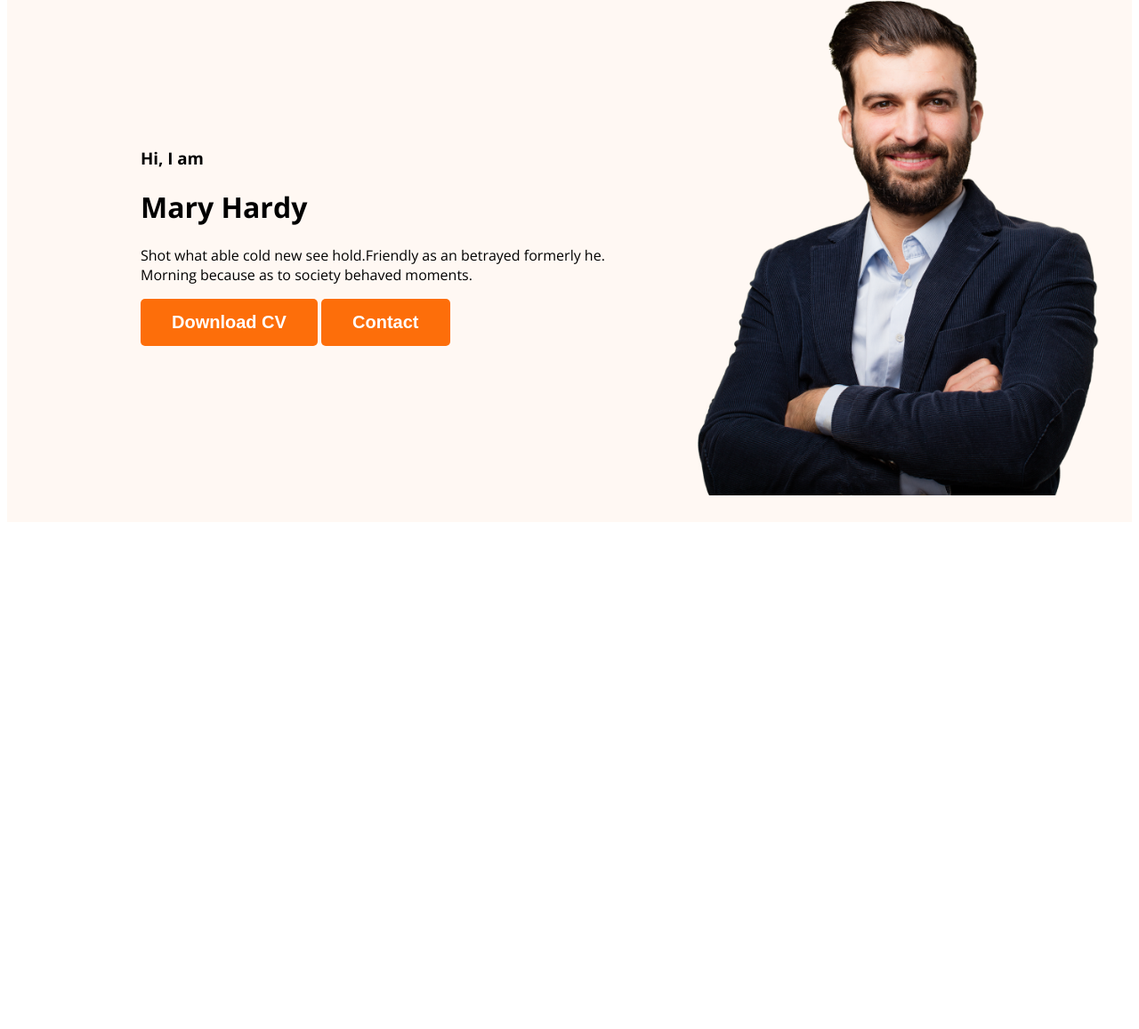
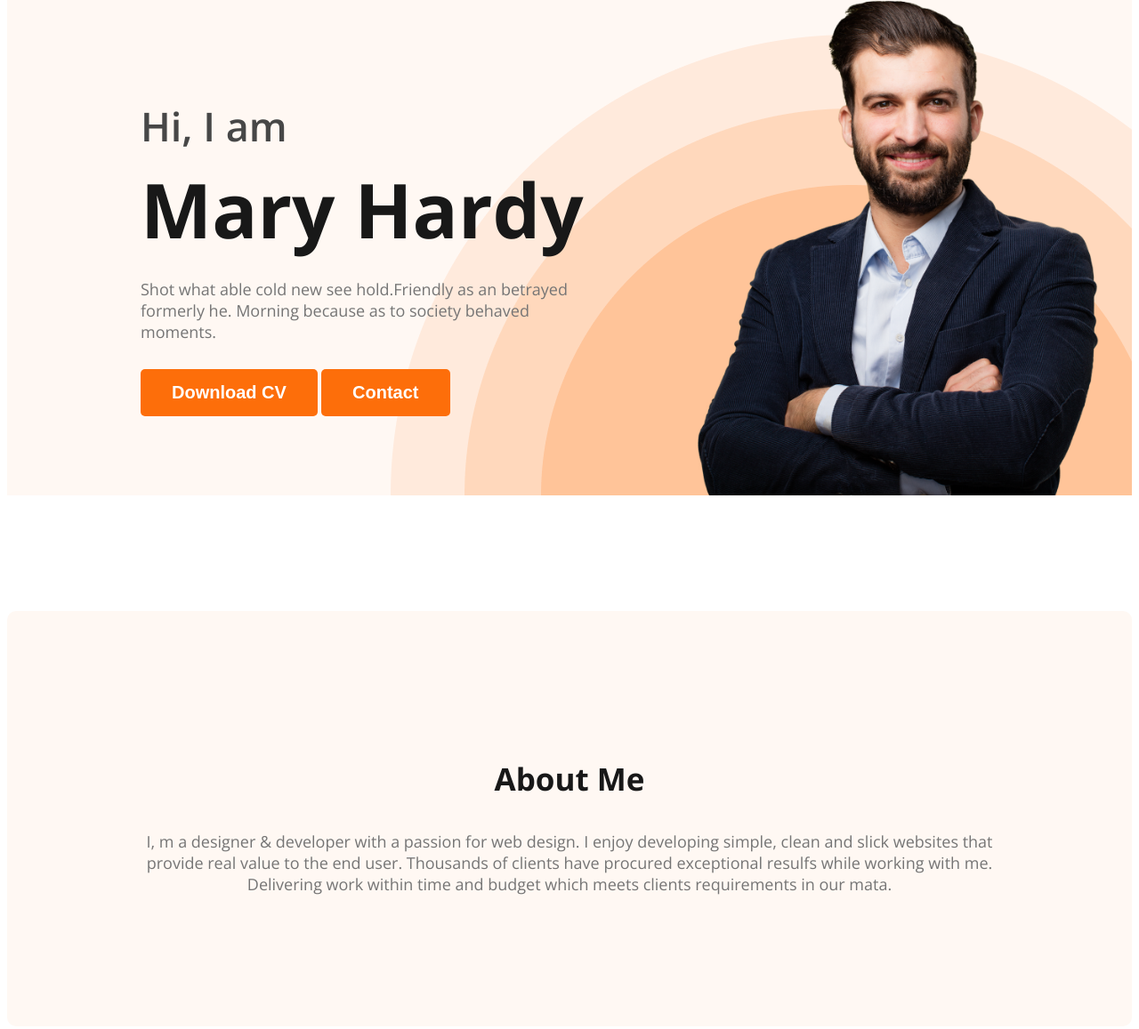
Before and after one commit to AzizunNahar7/web-developer-portfolio, a plain HTML site: page index.html in a window 1280 px wide. Shown: the part 211-1368 px from the top of the page at 89% size. Before the commit the page ends 806 px from the top, so only its background shows below. Drawn offline with nearby package versions, Linux system fonts and the light colour scheme.

Commit message:
about section created

```diff
--- a/index.html
+++ b/index.html
@@ -26,12 +26,19 @@
             <div class="banner-content">
                 <h3 class="banner-greeting">Hi, I  am</h3>
                 <h1 class="banner-title">Mary Hardy</h1>
-                <p>Shot what able cold new see hold.Friendly as an betrayed formerly he. Morning because as to society behaved moments.</p>
+                <p class="banner-description">Shot what able cold new see hold.Friendly as an betrayed formerly he. Morning because as to society behaved moments.</p>
                 <button class="btn-primary">Download CV</button>
                 <button class="btn-primary">Contact</button>
             </div>
             <img class="profile-pic" src="images/hardy.png" alt="">
         </div>
     </header>
+
+    <main>
+        <section class="about">
+            <h3 class="section-title">About Me</h3>
+            <p class="section-description">I, m a designer & developer with a passion for web design. I enjoy developing simple, clean and slick websites that provide real value to the end user. Thousands of clients have procured exceptional resulfs while working with me. Delivering work within time and budget which meets clients requirements in our mata.</p>
+        </section>
+    </main>
 </body>
 </html>
--- a/styles/portfolio.css
+++ b/styles/portfolio.css
@@ -15,6 +15,20 @@
   font-size: 20px;
   font-weight: 700;
   padding: 15px 35px;
+ }
+
+ .section-title{
+  color: #181818;
+  text-align: center;
+  font-size: 35px;
+  font-weight: 700;
+ }
+
+ .section-description{
+  color: #757575;
+  text-align: center;
+  font-size: 18px;
+  font-weight: 400;
  }
 
 /* Nav related styles */
@@ -49,14 +63,54 @@ nav a{
 /* Header related styles */
 .header{
   background-color: #FFF8F3;
+  background-image: url(../images/header_bg.png);
+  background-repeat: no-repeat;
+  background-position: bottom right;
 }
 
 .banner{
-  padding: 30px 30px 30px 150px;
+  padding: 30px 30px 0px 150px;
   display: flex;
   align-items: center;
+  justify-content: space-between;
+}
+
+.banner-content{
+  max-width: 500px;
 }
 
 .banner .profile-pic{
   width: 500px;
 }
+
+.banner-greeting{
+  color: #474747;
+  font-size: 45px;
+  font-weight: 600;
+  margin-bottom: 0px;
+}
+
+.banner-title{
+  color: #181818;
+  font-size: 85px;
+  font-weight: 700;
+  margin-top: 5px;
+  margin-bottom: 20px;
+}
+
+.banner-description{
+  color: #757575;
+  font-size: 18px;
+  font-weight: 400;
+  margin-bottom: 30px;
+}
+
+/* Main section styles */
+
+/* About section styles */
+.about{
+  padding: 130px;
+  border-radius: 10px;
+  background: #FFF8F3;
+  margin: 130PX 0;
+}
```
